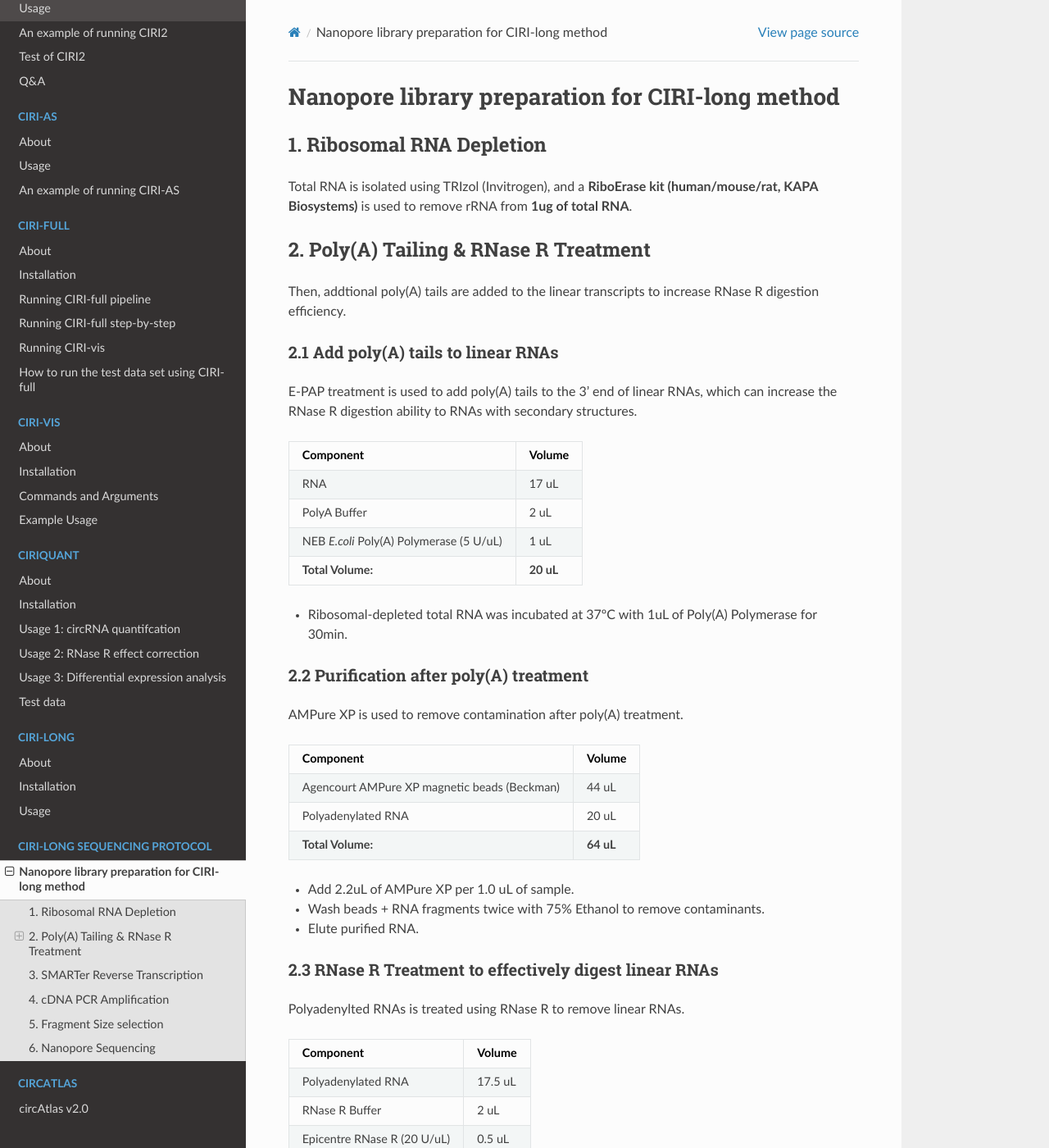
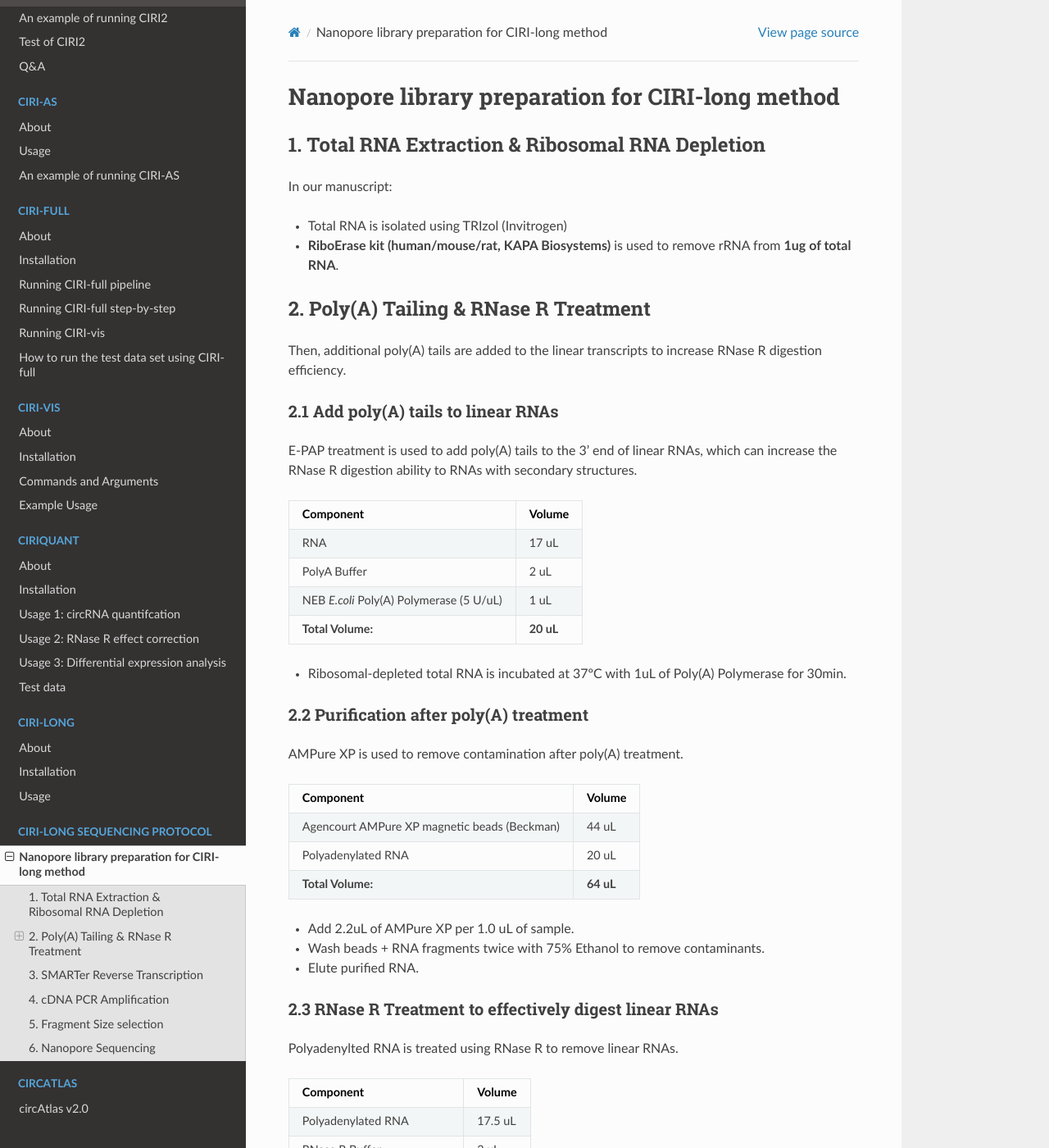
Before and after one commit to bioinfo-biols/CIRI-cookbook, a Sphinx documentation site: the page built from source/CIRI-long_sequencing.md, in a window 1280 px wide and 1400 px high. Shown: the whole window at 82% size. Built offline with Sphinx 7.4.7 and the Read the Docs theme 2.0.0, drawn with Linux system fonts in a browser that asks for light colours; some of the changed text lies outside the part shown.

Commit message:
fixed typo

```diff
--- a/source/CIRI-long_sequencing.md
+++ b/source/CIRI-long_sequencing.md
@@ -1,12 +1,15 @@
 # Nanopore library preparation for CIRI-long method
 
-## 1. Ribosomal RNA Depletion
+## 1. Total RNA Extraction & Ribosomal RNA Depletion
 
-Total RNA is isolated using TRIzol (Invitrogen), and a **RiboErase kit (human/mouse/rat, KAPA Biosystems)** is used to remove rRNA from **1ug of total RNA**.
+In our manuscript:
+
+- Total RNA is isolated using TRIzol (Invitrogen)
+- **RiboErase kit (human/mouse/rat, KAPA Biosystems)** is used to remove rRNA from **1ug of total RNA**.
 
 ## 2. Poly(A) Tailing & RNase R Treatment
 
-Then, addtional poly(A) tails are added to the linear transcripts to increase RNase R digestion efficiency.
+Then, additional poly(A) tails are added to the linear transcripts to increase RNase R digestion efficiency.
 
 ### 2.1 Add poly(A) tails to linear RNAs
 
@@ -19,7 +22,7 @@ PolyA Buffer | 2 uL
 NEB *E.coli* Poly(A) Polymerase (5 U/uL) | 1 uL
 **Total Volume:** | **20 uL**
 
-- Ribosomal-depleted total RNA was incubated at 37ºC with 1uL of Poly(A) Polymerase for 30min.
+- Ribosomal-depleted total RNA is incubated at 37ºC with 1uL of Poly(A) Polymerase for 30min.
 
 ### 2.2 Purification after poly(A) treatment
 
@@ -37,7 +40,7 @@ Polyadenylated RNA | 20 uL
 
 ### 2.3 RNase R Treatment to effectively digest linear RNAs
 
-Polyadenylted RNAs is treated using RNase R to remove linear RNAs.
+Polyadenylted RNA is treated using RNase R to remove linear RNAs.
 
 Component | Volume
 -|-
@@ -104,7 +107,7 @@ Hold | 4-10ºC
 
 ## 5. Fragment Size selection
 
-Afterwards, AMPure XP is used for size selection of the cDNA fragments:
+Afterward, AMPure XP is used for size selection of the cDNA fragments:
 
 - Add 0.5 of AMPure XP per 1.0 uL of sample.
 - Wash beads + cDNA fragments twice with 75% Ethanol to remove contaminants.
```
Also changed, not shown: other parts of source/CIRI-long_sequencing.md (+2 -2 lines).
